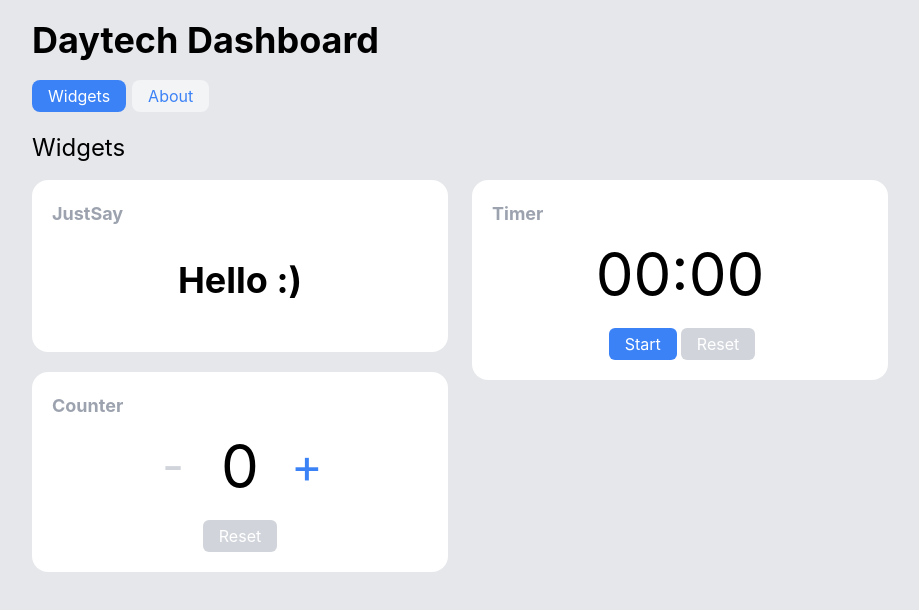
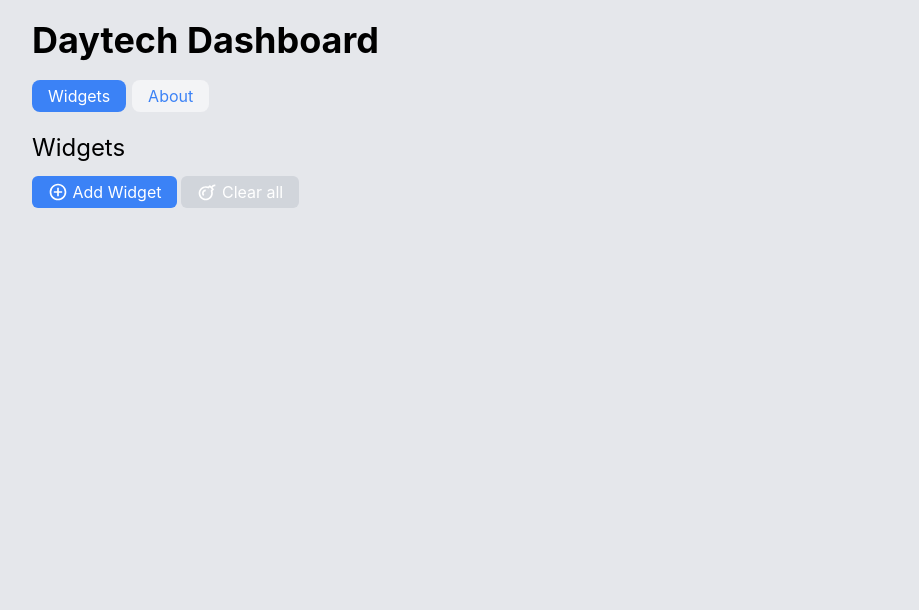
Before and after one commit to chiraphon-w/daytech-dashboard, a Next.js app: page / in a window 1280 px wide. Shown: the top 610 px of the page, without its empty margins (180-1099 px from the left). Built offline with nearby package versions, Linux system fonts and the light colour scheme.

Commit message:
add Menu

```diff
--- /dev/null
+++ b/components/Layouts/WidgetsMenu.js
@@ -0,0 +1,14 @@
+import Nav from '../NavBar/Nav'
+
+export default function AddWidgets({ title, children }) {
+    return (
+        <div className="w-1/3 pt-1.5 pl-1.5">
+            <div className="text-center bg-white text-gray-600 rounded-2xl p-3 md:p-4 hover:bg-blue-500 hover:text-white cursor-pointer">
+                <h3 className="mx-auto text-4xl">
+                    {children}
+                    <h3 className="mt-1 font-semibold text-sm ">{title}</h3>
+                </h3>
+            </div>
+        </div>
+    );
+}
--- /dev/null
+++ b/components/Modal.js
@@ -0,0 +1,21 @@
+import { IoClose } from 'react-icons/io5';
+
+const Modal = ({ children, onCancel = () => {} }) => {
+
+  return (
+    <div className='fixed flex items-center justify-center top-0 right-0 bottom-0 left-0 bg-black bg-opacity-70'>
+      <div className='relative bg-gray-200 m-5 p-6 pt-4 md:p-8 md:pt-6 rounded-2xl w-96 max-w-full'>
+          <p></p>
+        <button
+          className='absolute text-lg text-gray-600 top-4 right-4 focus:outline-none'
+          onClick={onCancel}
+        >
+          <IoClose />
+        </button>
+        {children}
+      </div>
+    </div>
+  );
+};
+
+export default Modal;
--- /dev/null
+++ b/components/NoWidgets.js
@@ -0,0 +1,25 @@
+import React from 'react';
+import Card from '../components/Layouts/Card'
+
+export default function NoWidgets() {
+    return (
+
+        <Card title=" ">
+            {/* <div className="md:flex md:flex-wrap md:-mr-4">
+                <div className="md:inner md:w-1/2 pb-4 md:pr-4">
+                    <div className="p-5 border-1 bg-white rounded-2xl">
+                        <h2 className="text-lg font-bold text-gray-400 mb-1.5"></h2> */}
+                        <div className="text-center text-gray-400 my-8 font-light">
+                            <p className="text-4xl mb-2">No widgets at all</p>
+                            <p>Click
+                        <button className="font-normal text-blue-400 focus:outline-none">HERE</button>
+                         to add a new one</p>
+                        </div>
+                    {/* </div>
+                </div>
+
+            </div> */}
+        </Card>
+
+    )
+}
--- /dev/null
+++ b/components/WidgetTools.js
@@ -0,0 +1,47 @@
+import React, { useState } from 'react';
+import Modal from '../components/Modal'
+import { RiAddCircleLine } from 'react-icons/ri'
+import { BiBomb } from 'react-icons/bi'
+import { AiOutlineMessage } from 'react-icons/ai'
+import { RiIncreaseDecreaseLine } from 'react-icons/ri'
+import { IoTimerOutline } from 'react-icons/io5'
+import AddWidgets from './Layouts/WidgetsMenu'
+
+
+export default function WidgetTools() {
+    const [modalActive, setModalActive] = useState(false);
+    const handleClick = function () {
+        setModalActive(true);
+    };
+    const handleCancel = function () {
+        setModalActive(false);
+    };
+    return (
+        // <div className="pt-3">
+        <div className="mb-4 space-x-1">
+            <button onClick={handleClick} className="text-white focus:outline-none px-4 py-1 rounded-md bg-blue-500 hover:bg-blue-600">
+                <RiAddCircleLine className="inline-block text-xl relative -top-0.5" /> Add Widget</button>
+            <button className="text-white focus:outline-none px-4 py-1 rounded-md bg-gray-300">
+                <BiBomb className="inline-block text-xl relative -top-0.5" /> Clear all</button>
+
+            {modalActive && (
+                <Modal onCancel={handleCancel}>
+                    <div>
+                        <h2 className="text-xl undefined">Add widget</h2>
+                        <div className=" flex flex-wrap text-center mt-1.5 -ml-1.5">
+                            <AddWidgets title="JustSay">
+                                <AiOutlineMessage className="mx-auto text-4xl" />
+                            </AddWidgets>
+                            <AddWidgets title="Counter">
+                                <RiIncreaseDecreaseLine className="mx-auto text-4xl"/>
+                            </AddWidgets>
+                            <AddWidgets title="Timer">
+                                <IoTimerOutline className="mx-auto text-4xl"/>
+                            </AddWidgets>
+                        </div>
+                    </div>
+                </Modal>
+            )}
+        </div>
+    )
+}
--- a/components/Widgets.js
+++ b/components/Widgets.js
@@ -2,18 +2,29 @@ import React from 'react'
 import JustSay from './JustSay'
 import Timer from './Timer'
 import Counter from './Counter'
+import WidgetTools from './WidgetTools'
+import NoWidgets from './NoWidgets'
+import Modal from './Modal'
 
 export default function Widgets() {
+
+
     return (
+
         <div>
-            <h2 className="text-2xl">Widgets</h2>
+            <h2 className="text-2xl undefined">Widgets</h2>
             <div className="pt-3">
+                <WidgetTools />
                 <div className="md:masonry">
-                    <JustSay />
-                    <Counter />
-                    <Timer />
+                    {/* <Modal> */}
+                        {/* <JustSay />
+                        <Counter />
+                        <Timer /> */}
+                    {/* </Modal> */}
                 </div>
             </div>
         </div>
+
+
     );
 }
--- a/package.json
+++ b/package.json
@@ -11,7 +11,9 @@
     "classnames": "^2.3.1",
     "next": "10.1.3",
     "react": "17.0.2",
-    "react-dom": "17.0.2"
+    "react-dom": "17.0.2",
+    "react-icons": "^4.2.0",
+    "sweetalert2": "^10.16.2"
   },
   "devDependencies": {
     "autoprefixer": "^10.2.5",
```
Also changed, not shown: 1 other file (tests, documents, lock files or other folders).
